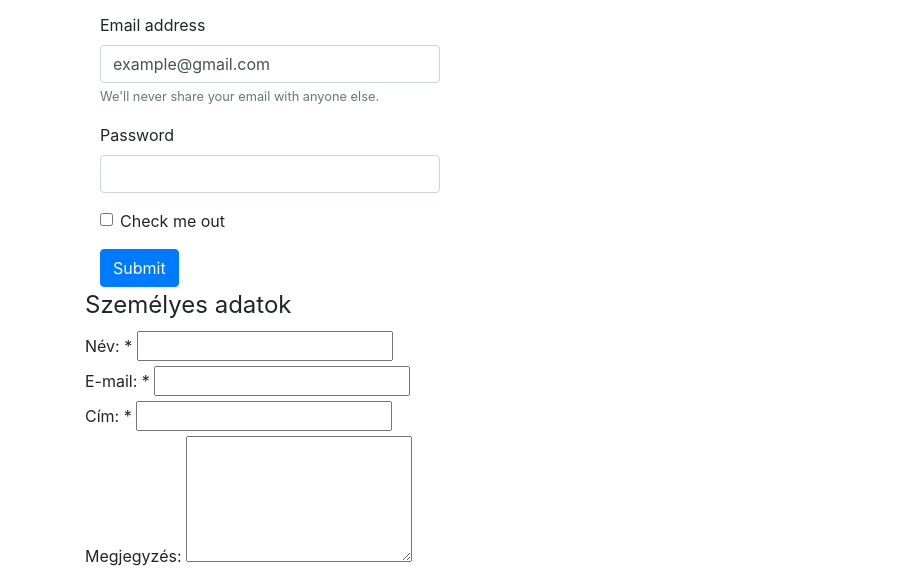
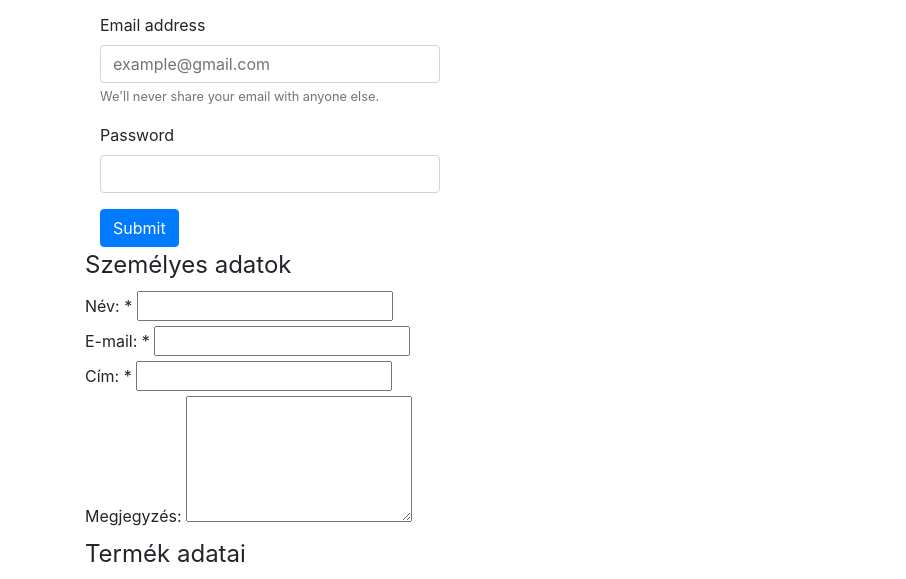
Before and after one commit to RauschNita/pub_burgers, a plain HTML site: page delivery.html in a window 1280 px wide. Shown: the part 201-780 px from the top of the page, without its empty margins (0-906 px from the left). Drawn offline with nearby package versions, Linux system fonts and the light colour scheme.

Commit message:
translate

```diff
--- a/delivery.html
+++ b/delivery.html
@@ -50,7 +50,7 @@
             <form>
                 <div class="form-group">
                     <label for="exampleInputEmail1">Email address</label>
-                    <input type="email" class="form-control" id="exampleInputEmail1" aria-describedby="emailHelp" placeholder="Enter email" value="example@gmail.com">
+                    <input type="email" class="form-control" id="exampleInputEmail1" aria-describedby="emailHelp" placeholder="example@gmail.com">
                     <small id="emailHelp" class="form-text text-muted">We'll never share your email with anyone
                         else.</small>
                 </div>
@@ -58,10 +58,7 @@
                     <label for="exampleInputPassword1">Password</label>
                     <input type="password" class="form-control" id="exampleInputPassword1">
                 </div>
-                <div class="form-group form-check">
-                    <input type="checkbox" class="form-check-input" id="exampleCheck1">
-                    <label class="form-check-label" for="exampleCheck1">Check me out</label>
-                </div>
+
                 <button type="submit" class="btn btn-primary">Submit</button>
             </form>
         </div>
```
